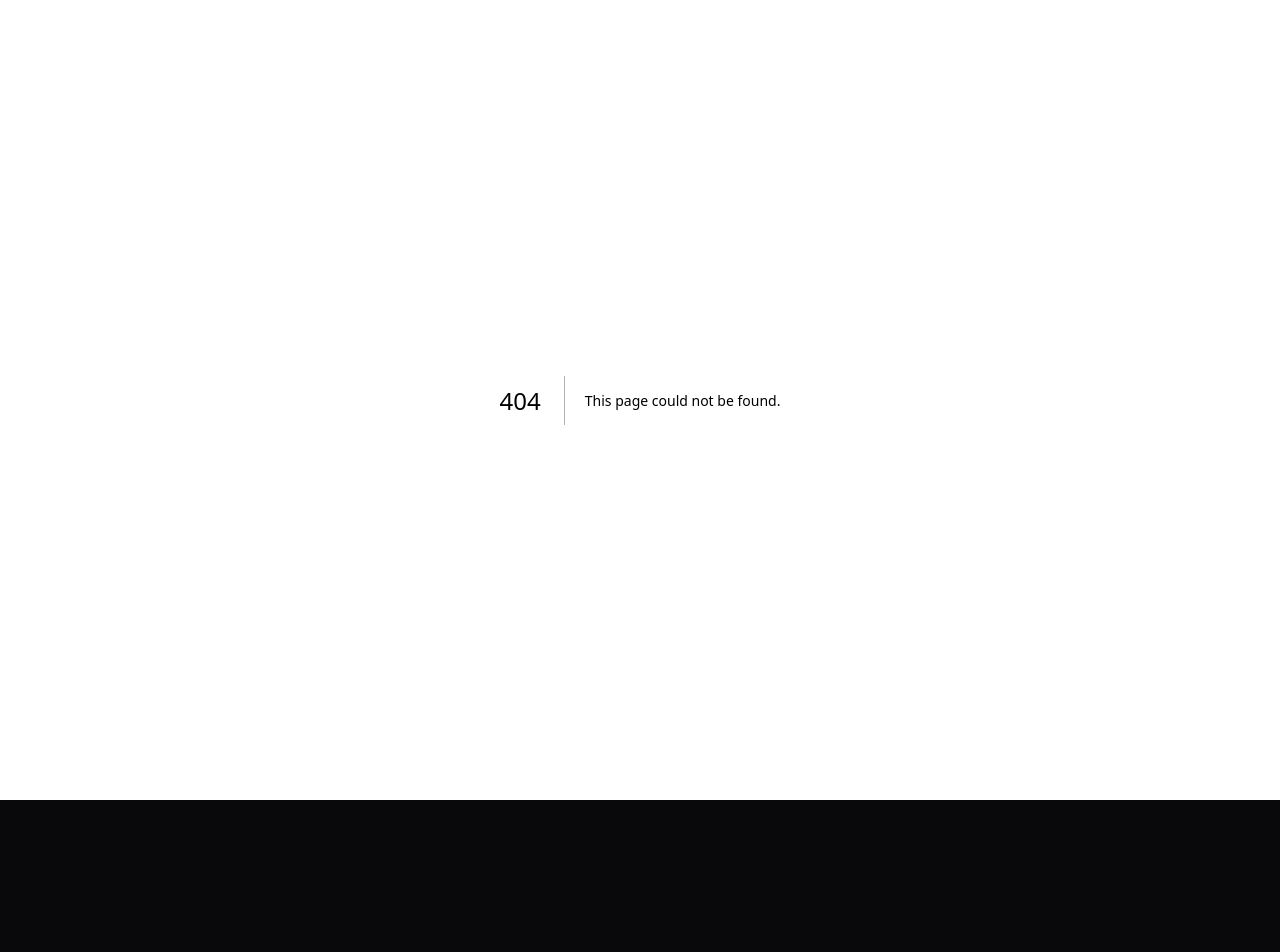
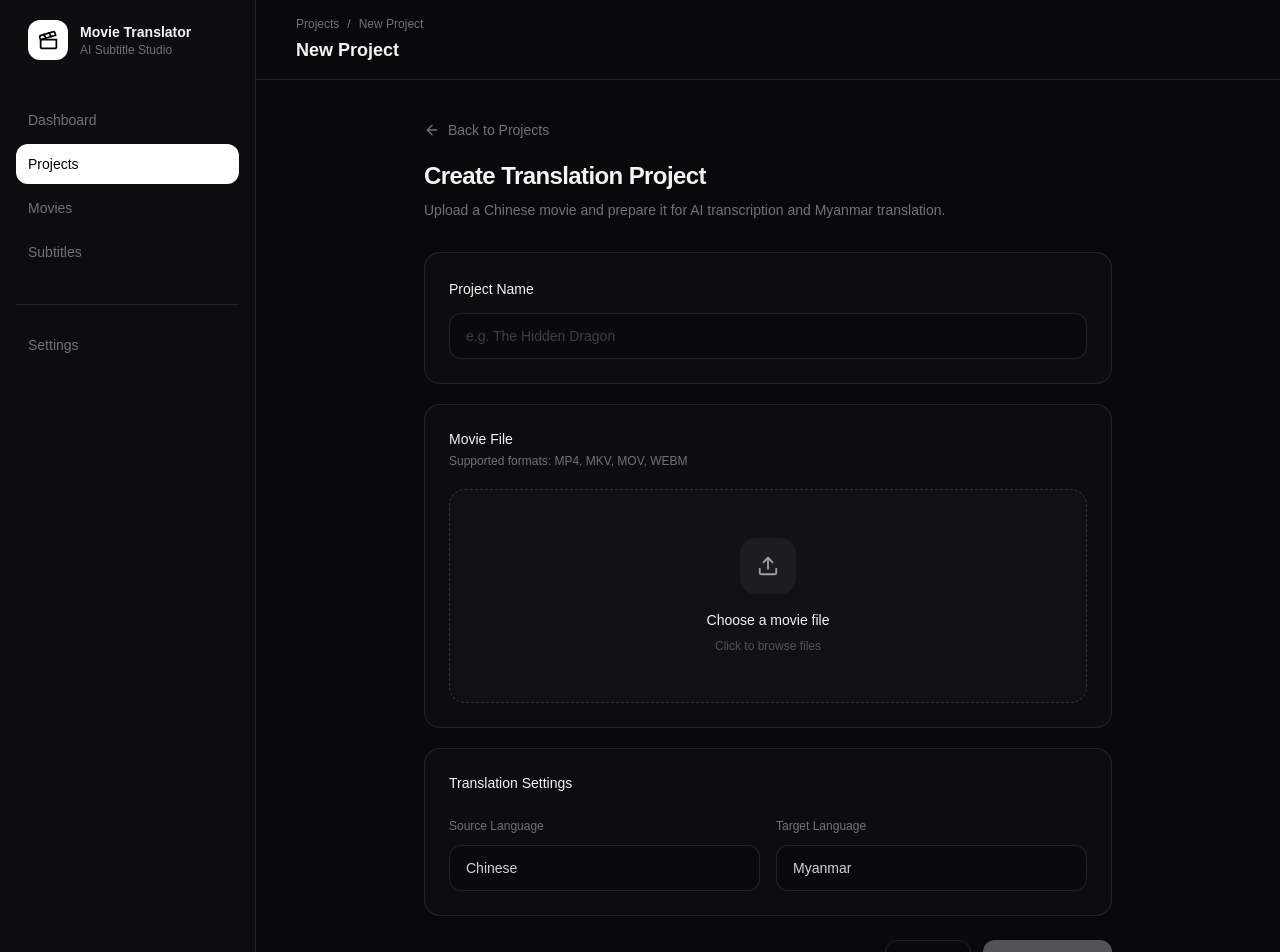
Before and after one commit to hanlinko1182/movie-translator, a Next.js app: page /projects/new in a window 1280 px wide. Before the commit this address had no page. Shown: the top 952 px of the page. Before the commit the page ends 800 px from the top, so only its background shows below. Built offline with nearby package versions, Linux system fonts and the light colour scheme.

Commit message:
feat: add new project movie upload UI

```diff
--- a/app/page.tsx
+++ b/app/page.tsx
@@ -14,6 +14,8 @@ import {
   Loader2,
   ArrowUpRight,
 } from "lucide-react";
+
+import Link from "next/link";
 
 const projects = [
   {
--- /dev/null
+++ b/app/projects/new/page.tsx
@@ -0,0 +1,280 @@
+"use client";
+
+import Link from "next/link";
+import { useState } from "react";
+import {
+  ArrowLeft,
+  CheckCircle2,
+  Clapperboard,
+  FileVideo,
+  Upload,
+  X,
+} from "lucide-react";
+
+export default function NewProjectPage() {
+  const [file, setFile] = useState<File | null>(null);
+  const [title, setTitle] = useState("");
+
+  function handleFileChange(
+    event: React.ChangeEvent<HTMLInputElement>,
+  ) {
+    const selectedFile = event.target.files?.[0];
+
+    if (!selectedFile) return;
+
+    setFile(selectedFile);
+
+    if (!title) {
+      const filename = selectedFile.name.replace(/\.[^/.]+$/, "");
+      setTitle(filename);
+    }
+  }
+
+  function removeFile() {
+    setFile(null);
+  }
+
+  return (
+    <main className="min-h-screen bg-[#09090b] text-zinc-100">
+      <div className="flex min-h-screen">
+        {/* Sidebar */}
+        <aside className="hidden w-64 shrink-0 border-r border-white/10 bg-[#0d0d10] px-4 py-5 lg:block">
+          <div className="flex items-center gap-3 px-3">
+            <div className="flex h-10 w-10 items-center justify-center rounded-xl bg-white text-black">
+              <Clapperboard size={21} />
+            </div>
+
+            <div>
+              <h1 className="text-sm font-semibold">
+                Movie Translator
+              </h1>
+              <p className="text-xs text-zinc-500">
+                AI Subtitle Studio
+              </p>
+            </div>
+          </div>
+
+          <nav className="mt-10 space-y-1">
+            <NavItem href="/" label="Dashboard" />
+            <NavItem href="/projects" label="Projects" active />
+            <NavItem href="/movies" label="Movies" />
+            <NavItem href="/subtitles" label="Subtitles" />
+          </nav>
+
+          <div className="mt-8 border-t border-white/10 pt-5">
+            <NavItem href="/settings" label="Settings" />
+          </div>
+        </aside>
+
+        {/* Main */}
+        <section className="flex-1">
+          <header className="flex min-h-20 items-center border-b border-white/10 px-6 lg:px-10">
+            <div>
+              <div className="flex items-center gap-2 text-xs text-zinc-500">
+                <Link
+                  href="/projects"
+                  className="hover:text-zinc-300"
+                >
+                  Projects
+                </Link>
+
+                <span>/</span>
+                <span>New Project</span>
+              </div>
+
+              <h2 className="mt-1 text-lg font-semibold">
+                New Project
+              </h2>
+            </div>
+          </header>
+
+          <div className="mx-auto max-w-3xl p-6 lg:p-10">
+            <div className="mb-8">
+              <Link
+                href="/projects"
+                className="mb-5 inline-flex items-center gap-2 text-sm text-zinc-500 hover:text-zinc-200"
+              >
+                <ArrowLeft size={16} />
+                Back to Projects
+              </Link>
+
+              <h3 className="text-2xl font-semibold tracking-tight">
+                Create Translation Project
+              </h3>
+
+              <p className="mt-2 text-sm text-zinc-500">
+                Upload a Chinese movie and prepare it for AI
+                transcription and Myanmar translation.
+              </p>
+            </div>
+
+            {/* Project title */}
+            <div className="rounded-2xl border border-white/10 bg-white/[0.02] p-6">
+              <label className="text-sm font-medium">
+                Project Name
+              </label>
+
+              <input
+                type="text"
+                value={title}
+                onChange={(event) => setTitle(event.target.value)}
+                placeholder="e.g. The Hidden Dragon"
+                className="mt-3 w-full rounded-xl border border-white/10 bg-black/20 px-4 py-3 text-sm outline-none placeholder:text-zinc-700 focus:border-white/25"
+              />
+            </div>
+
+            {/* Upload */}
+            <div className="mt-5 rounded-2xl border border-white/10 bg-white/[0.02] p-6">
+              <div className="mb-5">
+                <h4 className="text-sm font-medium">
+                  Movie File
+                </h4>
+
+                <p className="mt-1 text-xs text-zinc-500">
+                  Supported formats: MP4, MKV, MOV, WEBM
+                </p>
+              </div>
+
+              {!file ? (
+                <label className="flex cursor-pointer flex-col items-center justify-center rounded-2xl border border-dashed border-white/15 bg-white/[0.02] px-6 py-12 text-center transition hover:border-white/25 hover:bg-white/[0.04]">
+                  <div className="flex h-14 w-14 items-center justify-center rounded-2xl bg-white/[0.05]">
+                    <Upload
+                      size={22}
+                      className="text-zinc-400"
+                    />
+                  </div>
+
+                  <p className="mt-4 text-sm font-medium">
+                    Choose a movie file
+                  </p>
+
+                  <p className="mt-2 text-xs text-zinc-600">
+                    Click to browse files
+                  </p>
+
+                  <input
+                    type="file"
+                    accept=".mp4,.mkv,.mov,.webm,video/*"
+                    onChange={handleFileChange}
+                    className="hidden"
+                  />
+                </label>
+              ) : (
+                <div className="rounded-2xl border border-white/10 bg-white/[0.03] p-4">
+                  <div className="flex items-center gap-4">
+                    <div className="flex h-12 w-12 shrink-0 items-center justify-center rounded-xl bg-white/[0.05]">
+                      <FileVideo
+                        size={21}
+                        className="text-zinc-400"
+                      />
+                    </div>
+
+                    <div className="min-w-0 flex-1">
+                      <p className="truncate text-sm font-medium">
+                        {file.name}
+                      </p>
+
+                      <p className="mt-1 text-xs text-zinc-600">
+                        {formatFileSize(file.size)}
+                      </p>
+                    </div>
+
+                    <button
+                      type="button"
+                      onClick={removeFile}
+                      className="rounded-lg p-2 text-zinc-600 hover:bg-white/5 hover:text-zinc-300"
+                    >
+                      <X size={18} />
+                    </button>
+                  </div>
+
+                  <div className="mt-4 flex items-center gap-2 text-xs text-emerald-400">
+                    <CheckCircle2 size={14} />
+                    File selected
+                  </div>
+                </div>
+              )}
+            </div>
+
+            {/* Translation settings */}
+            <div className="mt-5 rounded-2xl border border-white/10 bg-white/[0.02] p-6">
+              <h4 className="text-sm font-medium">
+                Translation Settings
+              </h4>
+
+              <div className="mt-5 grid gap-4 sm:grid-cols-2">
+                <div>
+                  <label className="text-xs text-zinc-500">
+                    Source Language
+                  </label>
+
+                  <div className="mt-2 rounded-xl border border-white/10 bg-black/20 px-4 py-3 text-sm text-zinc-300">
+                    Chinese
+                  </div>
+                </div>
+
+                <div>
+                  <label className="text-xs text-zinc-500">
+                    Target Language
+                  </label>
+
+                  <div className="mt-2 rounded-xl border border-white/10 bg-black/20 px-4 py-3 text-sm text-zinc-300">
+                    Myanmar
+                  </div>
+                </div>
+              </div>
+            </div>
+
+            {/* Action */}
+            <div className="mt-6 flex justify-end gap-3">
+              <Link
+                href="/projects"
+                className="rounded-xl border border-white/10 px-5 py-2.5 text-sm text-zinc-400 hover:bg-white/[0.04] hover:text-zinc-200"
+              >
+                Cancel
+              </Link>
+
+              <button
+                disabled={!file || !title.trim()}
+                className="rounded-xl bg-white px-5 py-2.5 text-sm font-medium text-black transition hover:bg-zinc-200 disabled:cursor-not-allowed disabled:opacity-30"
+              >
+                Create Project
+              </button>
+            </div>
+          </div>
+        </section>
+      </div>
+    </main>
+  );
+}
+
+function NavItem({
+  href,
+  label,
+  active = false,
+}: {
+  href: string;
+  label: string;
+  active?: boolean;
+}) {
+  return (
+    <Link
+      href={href}
+      className={`flex items-center rounded-xl px-3 py-2.5 text-sm transition ${
+        active
+          ? "bg-white text-black"
+          : "text-zinc-500 hover:bg-white/[0.05] hover:text-zinc-200"
+      }`}
+    >
+      {label}
+    </Link>
+  );
+}
+
+function formatFileSize(bytes: number) {
+  if (bytes < 1024 * 1024) {
+    return `${(bytes / 1024).toFixed(1)} KB`;
+  }
+
+  return `${(bytes / (1024 * 1024)).toFixed(2)} MB`;
+}
--- a/app/projects/page.tsx
+++ b/app/projects/page.tsx
@@ -95,10 +95,13 @@ export default function ProjectsPage() {
               <h2 className="mt-1 text-lg font-semibold">Projects</h2>
             </div>
 
-            <button className="flex items-center gap-2 rounded-xl bg-white px-4 py-2.5 text-sm font-medium text-black transition hover:bg-zinc-200">
+            <Link
+              href="/projects/new"
+              className="flex items-center gap-2 rounded-xl bg-white px-4 py-2.5 text-sm font-medium text-black transition hover:bg-zinc-200"
+            >
               <Plus size={17} />
               New Project
-            </button>
+            </Link>
           </header>
 
           {/* Content */}
```
